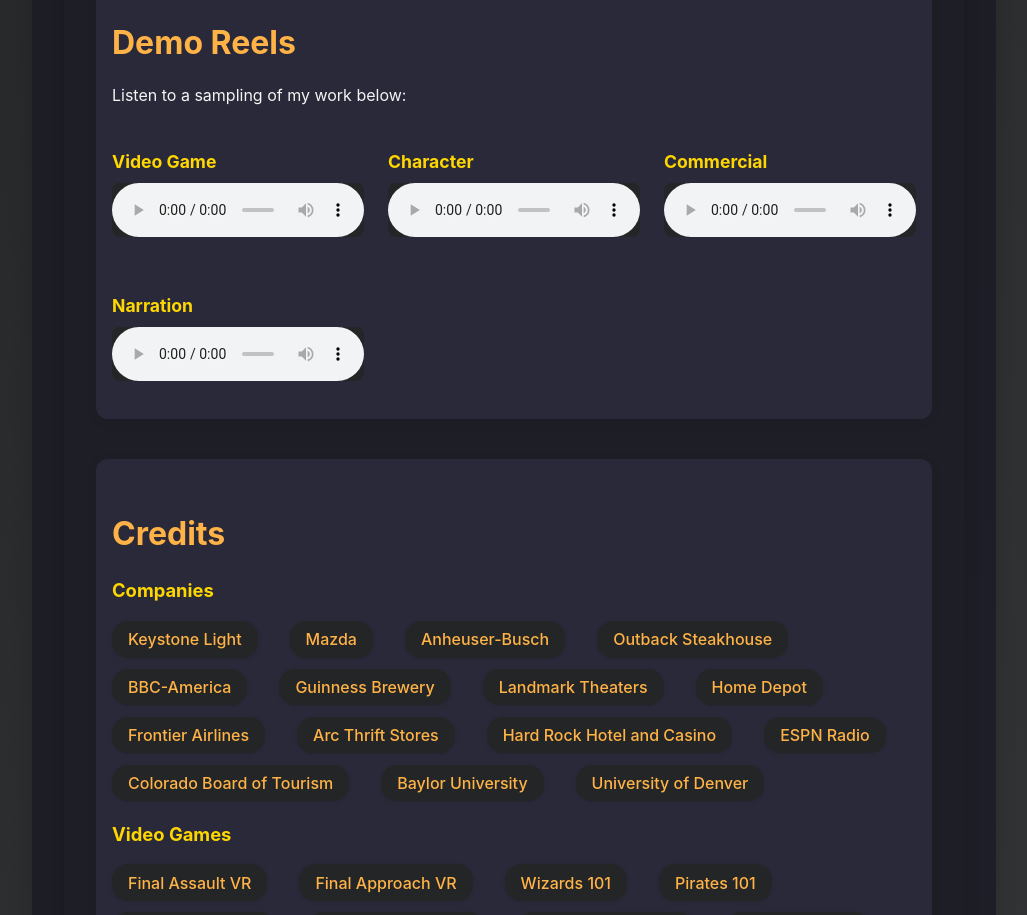
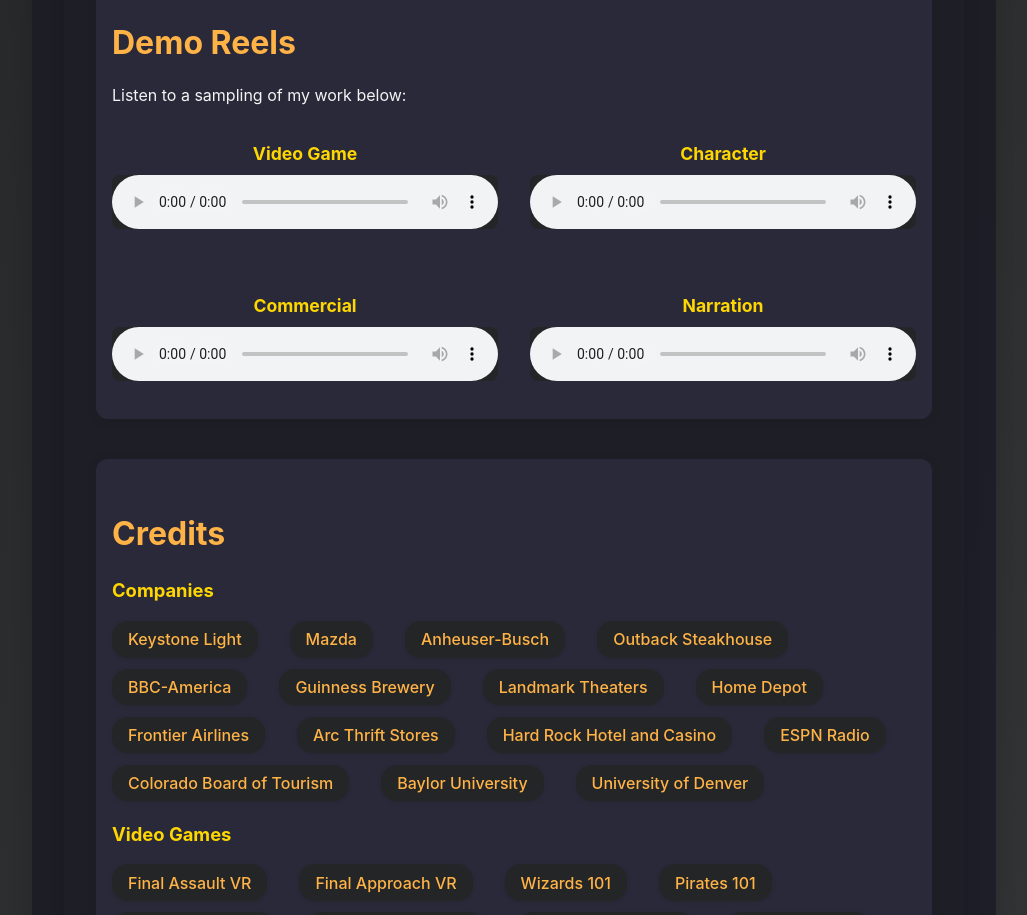
Before and after one commit to cgriesemer/voiceforanychoice, a React (Vite) app: page / in a window 1280 px wide. Shown: the part 780-1695 px from the top of the page, without its empty margins (126-1153 px from the left). Built offline with nearby package versions, Linux system fonts and the light colour scheme.

Commit message:
Update demo reels to 2-column layout

```diff
--- a/src/App.jsx
+++ b/src/App.jsx
@@ -30,31 +30,37 @@
       <section id="demo-reels">
         <h2>Demo Reels</h2>
         <p>Listen to a sampling of my work below:</p>
-        <div className="demo-reel-list">
-          <div>
+        <div className="demo-reel-list" style={{
+          display: 'grid',
+          gridTemplateColumns: 'repeat(2, 1fr)',
+          gap: '2rem',
+          maxWidth: '1200px',
+          margin: '0 auto'
+        }}>
+          <div style={{ textAlign: 'center' }}>
             <h3>Video Game</h3>
-            <audio controls>
+            <audio controls style={{ width: '100%' }}>
               <source src="/Chris Griesemer - Video Game.mp3" type="audio/mpeg" />
               Your browser does not support the audio element.
             </audio>
           </div>
-          <div>
+          <div style={{ textAlign: 'center' }}>
             <h3>Character</h3>
-            <audio controls>
+            <audio controls style={{ width: '100%' }}>
               <source src="/Chris_Griesemer_Character.mp3" type="audio/mpeg" />
               Your browser does not support the audio element.
             </audio>
           </div>
-          <div>
+          <div style={{ textAlign: 'center' }}>
             <h3>Commercial</h3>
-            <audio controls>
+            <audio controls style={{ width: '100%' }}>
               <source src="/Chris_Griesemer_Commercial.mp3" type="audio/mpeg" />
               Your browser does not support the audio element.
             </audio>
           </div>
-          <div>
+          <div style={{ textAlign: 'center' }}>
             <h3>Narration</h3>
-            <audio controls>
+            <audio controls style={{ width: '100%' }}>
               <source src="/Chris_Griesemer_Narration.mp3" type="audio/mpeg" />
               Your browser does not support the audio element.
             </audio>
```
